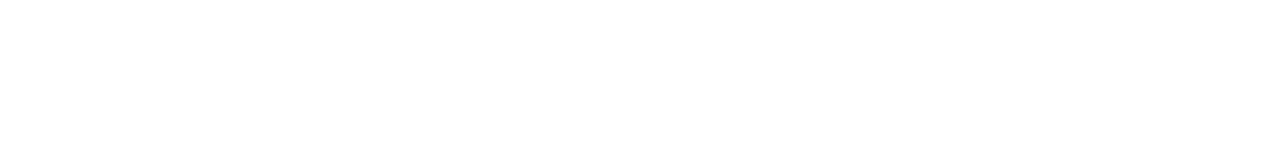
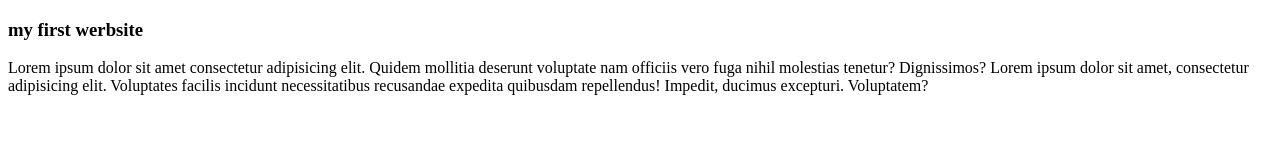
Before and after one commit to mrmoinbd/my-first-github-repo, a plain HTML site: page index.html in a window 1280 px wide. Drawn offline with Linux system fonts and the light colour scheme.

Commit message:
add first para

```diff
--- a/index.html
+++ b/index.html
@@ -6,6 +6,12 @@
     <title>My First Ever Github Repo</title>
 </head>
 <body>
+    <div>
+        <h3>my first werbsite </h3>
+        <p>Lorem ipsum dolor sit amet consectetur adipisicing elit. Quidem mollitia deserunt voluptate nam officiis vero fuga nihil molestias tenetur? Dignissimos? Lorem ipsum dolor sit amet, consectetur adipisicing elit. Voluptates facilis incidunt necessitatibus recusandae expedita quibusdam repellendus! Impedit, ducimus excepturi. Voluptatem?
+        </p>
 
+
+    </div>
 </body>
 </html>
```
